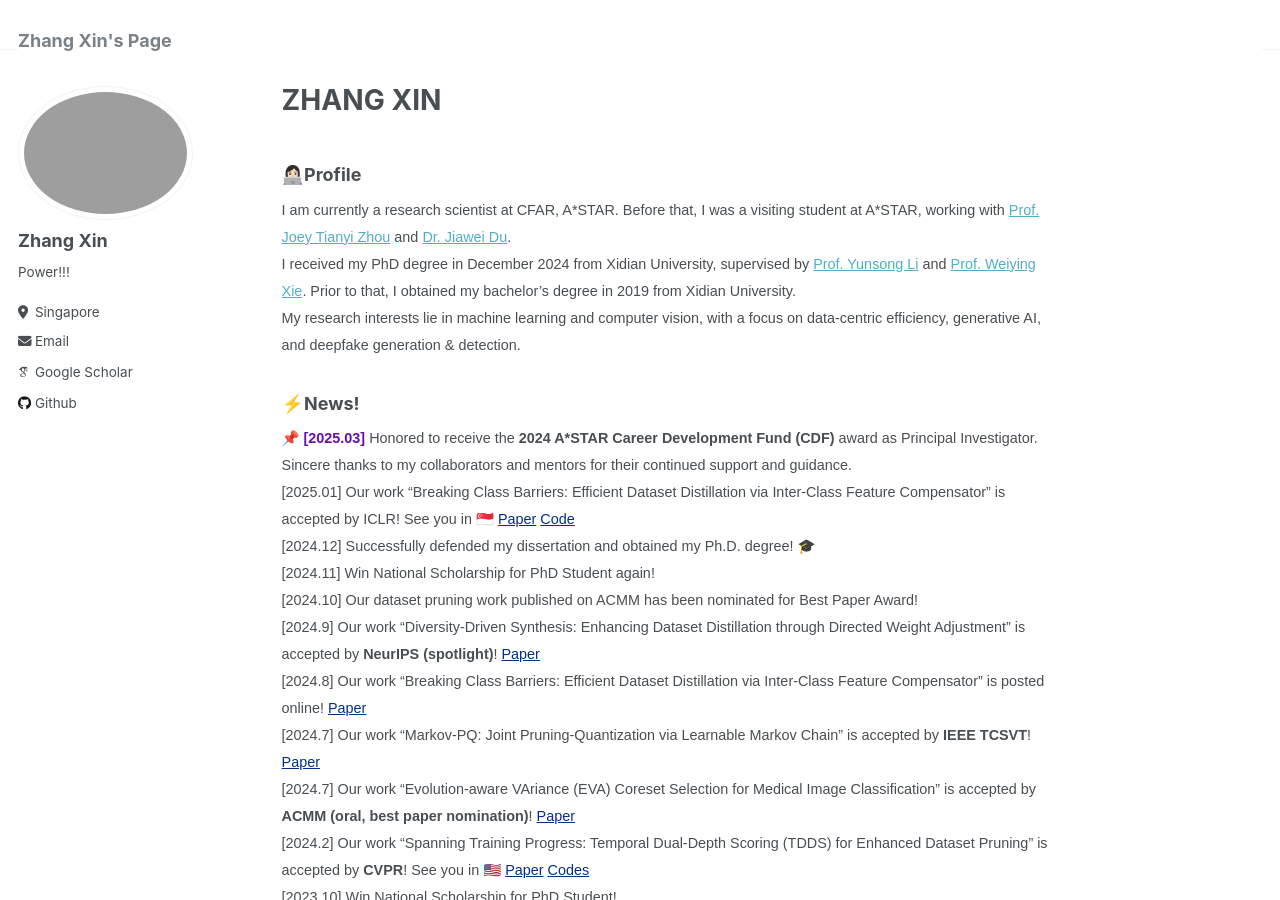
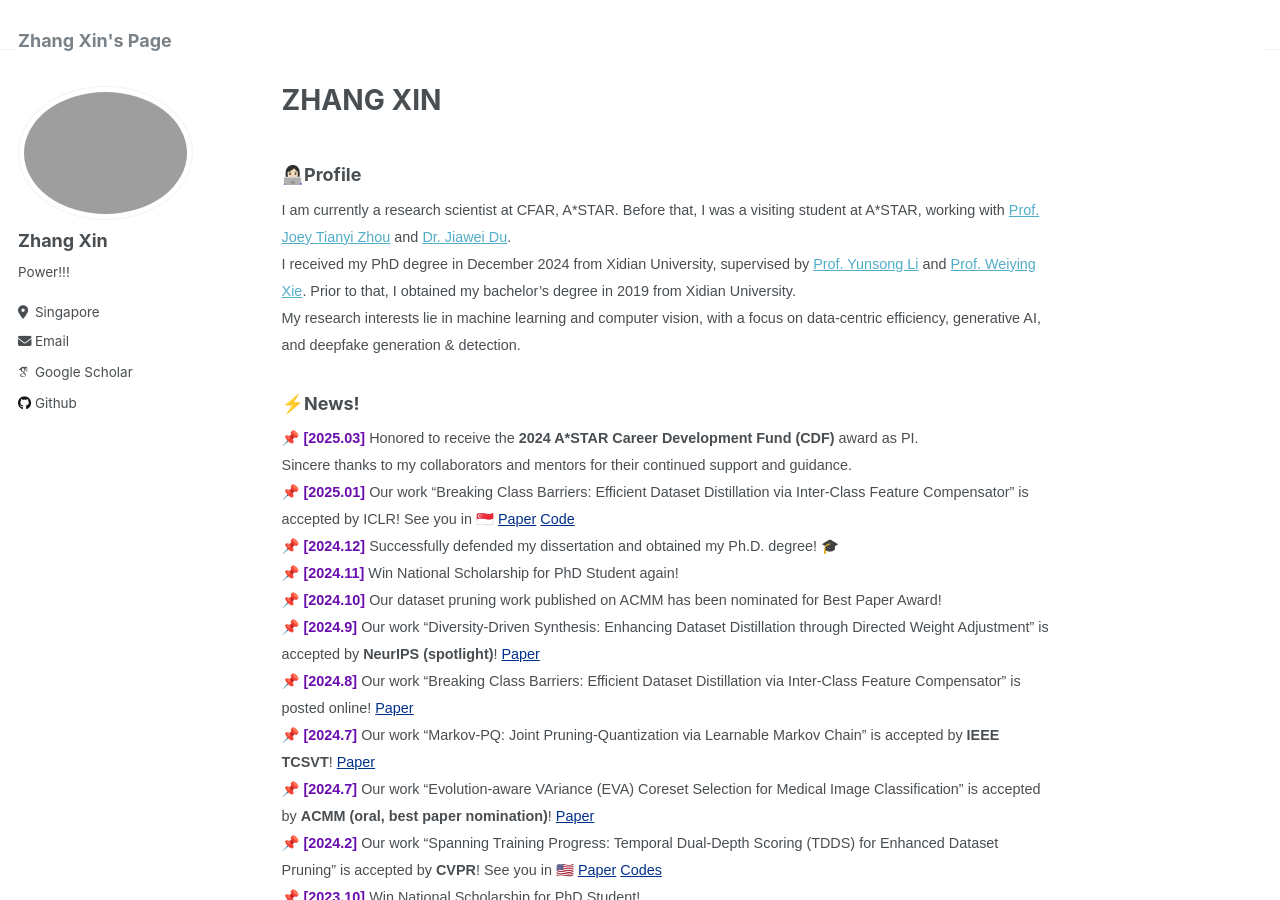
Before and after one commit to zhangxin-xd/zhangxin-xd.github.io, a Jekyll site: the page built from _pages/about.md, in a window 1280 px wide and 900 px high. Built offline with Jekyll 4.4.1, drawn with Linux system fonts in a browser that asks for light colours; some web fonts are replaced; some of the changed text lies outside the part shown.

Commit message:
Update about.md

```diff
--- a/_pages/about.md
+++ b/_pages/about.md
@@ -16,18 +16,18 @@ My research interests lie in machine learning and computer vision, with a focus
 
 ### ⚡️News!
 <span style="font-family:Arial; font-size:0.8em;">
-📌 <span style="color:#6A0DAD;"><strong>[2025.03]</strong></span> Honored to receive the **2024 A*STAR Career Development Fund (CDF)** award as Principal Investigator.
+📌 <span style="color:#6A0DAD;"><strong>[2025.03]</strong></span> Honored to receive the **2024 A*STAR Career Development Fund (CDF)** award as PI.
 Sincere thanks to my collaborators and mentors for their continued support and guidance.<br>
-  [2025.01] Our work "Breaking Class Barriers: Efficient Dataset Distillation via Inter-Class Feature Compensator" is accepted by ICLR! See you in 🇸🇬 <a href="https://arxiv.org/abs/2408.06927" style="color:#00308B;">Paper</a>  <a href="https://github.com/zhangxin-xd/UFC" style="color:#00308B;">Code</a><br>
-  [2024.12] Successfully defended my dissertation and obtained my Ph.D. degree! 🎓 <br>
-  [2024.11] Win National Scholarship for PhD Student again! <br>
-  [2024.10] Our dataset pruning work published on ACMM has been nominated for Best Paper Award!<br>
-  [2024.9] Our work "Diversity-Driven Synthesis: Enhancing Dataset Distillation through Directed Weight Adjustment" is accepted by **NeurIPS (spotlight)**! <a href="https://arxiv.org/abs/2409.17612" style="color:#00308B;">Paper</a><br>
-  [2024.8] Our work "Breaking Class Barriers: Efficient Dataset Distillation via Inter-Class Feature Compensator" is posted online! <a href="https://arxiv.org/abs/2408.06927" style="color:#00308B;">Paper</a><br>
-  [2024.7] Our work "Markov-PQ: Joint Pruning-Quantization via Learnable Markov Chain" is accepted by **IEEE TCSVT**! <a href="https://ieeexplore.ieee.org/document/10620340" style="color:#00308B;">Paper</a><br>
-  [2024.7] Our work "Evolution-aware VAriance (EVA) Coreset Selection for Medical Image Classification" is accepted by **ACMM (oral, best paper nomination)**! <a href="https://arxiv.org/abs/2406.05677" style="color:#00308B;">Paper</a><br>
-  [2024.2] Our work "Spanning Training Progress: Temporal Dual-Depth Scoring (TDDS) for Enhanced Dataset Pruning" is accepted by **CVPR**! See you in 🇺🇸 <a href="https://scholar.google.com/citations?view_op=view_citation&hl=zh-CN&user=rJMMViQAAAAJ&citation_for_view=rJMMViQAAAAJ:Tyk-4Ss8FVUC" style="color:#00308B;">Paper</a> <a href="https://github.com/zhangxin-xd/Dataset-Pruning-TDDS" style="color:#00308B;">Codes</a><br>
-  [2023.10] Win National Scholarship for PhD Student!
+📌 <span style="color:#6A0DAD;"><strong>[2025.01]</strong></span> Our work "Breaking Class Barriers: Efficient Dataset Distillation via Inter-Class Feature Compensator" is accepted by ICLR! See you in 🇸🇬 <a href="https://arxiv.org/abs/2408.06927" style="color:#00308B;">Paper</a>  <a href="https://github.com/zhangxin-xd/UFC" style="color:#00308B;">Code</a><br>
+📌 <span style="color:#6A0DAD;"><strong>[2024.12]</strong></span> Successfully defended my dissertation and obtained my Ph.D. degree! 🎓 <br>
+📌 <span style="color:#6A0DAD;"><strong>[2024.11]</strong></span> Win National Scholarship for PhD Student again! <br>
+📌 <span style="color:#6A0DAD;"><strong>[2024.10]</strong></span> Our dataset pruning work published on ACMM has been nominated for Best Paper Award!<br>
+📌 <span style="color:#6A0DAD;"><strong>[2024.9]</strong></span> Our work "Diversity-Driven Synthesis: Enhancing Dataset Distillation through Directed Weight Adjustment" is accepted by **NeurIPS (spotlight)**! <a href="https://arxiv.org/abs/2409.17612" style="color:#00308B;">Paper</a><br>
+📌 <span style="color:#6A0DAD;"><strong>[2024.8]</strong></span> Our work "Breaking Class Barriers: Efficient Dataset Distillation via Inter-Class Feature Compensator" is posted online! <a href="https://arxiv.org/abs/2408.06927" style="color:#00308B;">Paper</a><br>
+📌 <span style="color:#6A0DAD;"><strong>[2024.7]</strong></span> Our work "Markov-PQ: Joint Pruning-Quantization via Learnable Markov Chain" is accepted by **IEEE TCSVT**! <a href="https://ieeexplore.ieee.org/document/10620340" style="color:#00308B;">Paper</a><br>
+📌 <span style="color:#6A0DAD;"><strong>[2024.7]</strong></span> Our work "Evolution-aware VAriance (EVA) Coreset Selection for Medical Image Classification" is accepted by **ACMM (oral, best paper nomination)**! <a href="https://arxiv.org/abs/2406.05677" style="color:#00308B;">Paper</a><br>
+📌 <span style="color:#6A0DAD;"><strong>[2024.2]</strong></span> Our work "Spanning Training Progress: Temporal Dual-Depth Scoring (TDDS) for Enhanced Dataset Pruning" is accepted by **CVPR**! See you in 🇺🇸 <a href="https://scholar.google.com/citations?view_op=view_citation&hl=zh-CN&user=rJMMViQAAAAJ&citation_for_view=rJMMViQAAAAJ:Tyk-4Ss8FVUC" style="color:#00308B;">Paper</a> <a href="https://github.com/zhangxin-xd/Dataset-Pruning-TDDS" style="color:#00308B;">Codes</a><br>
+📌 <span style="color:#6A0DAD;"><strong>[2023.10]</strong></span>  Win National Scholarship for PhD Student!
 </span>
 
 ### 📝Publications
```
